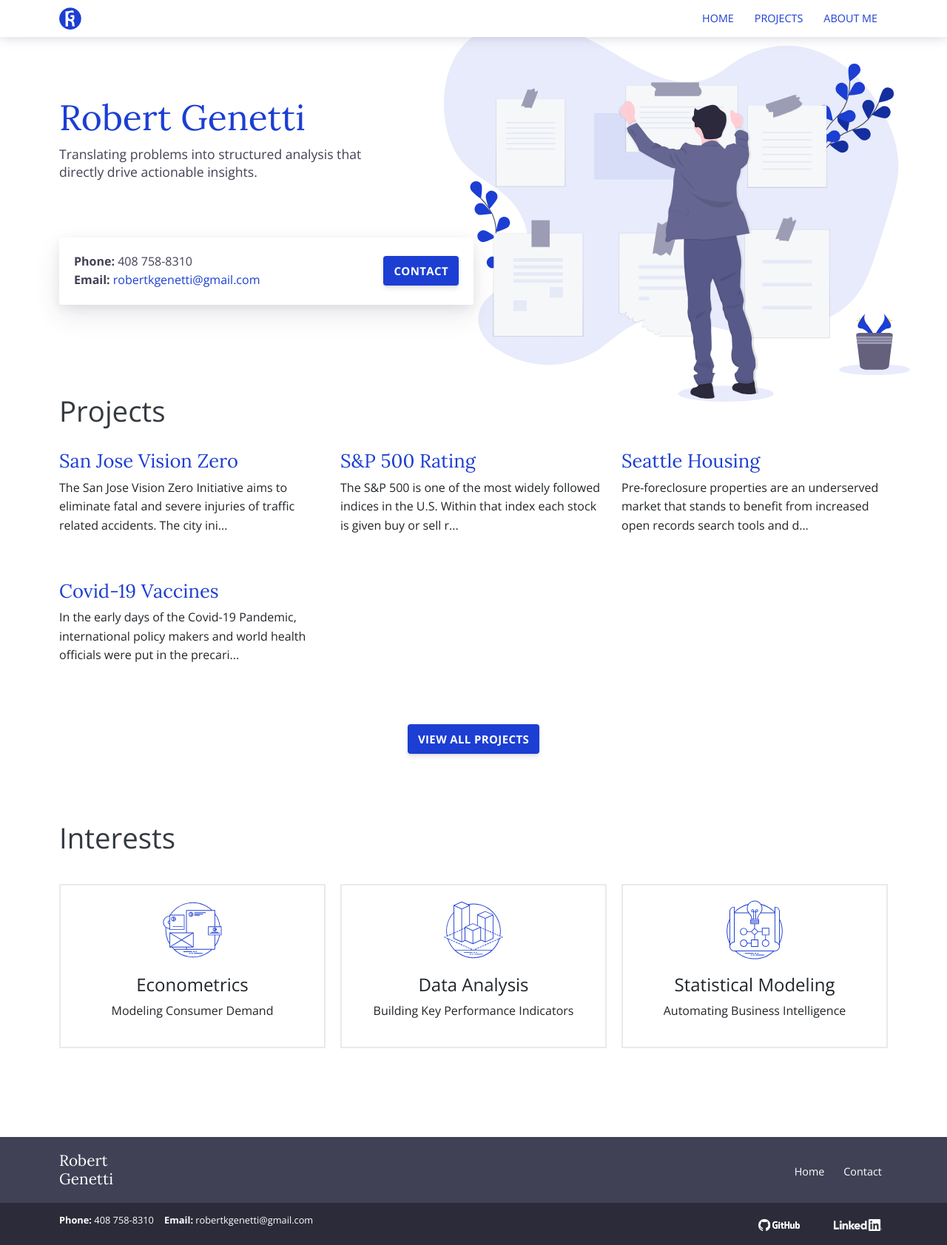
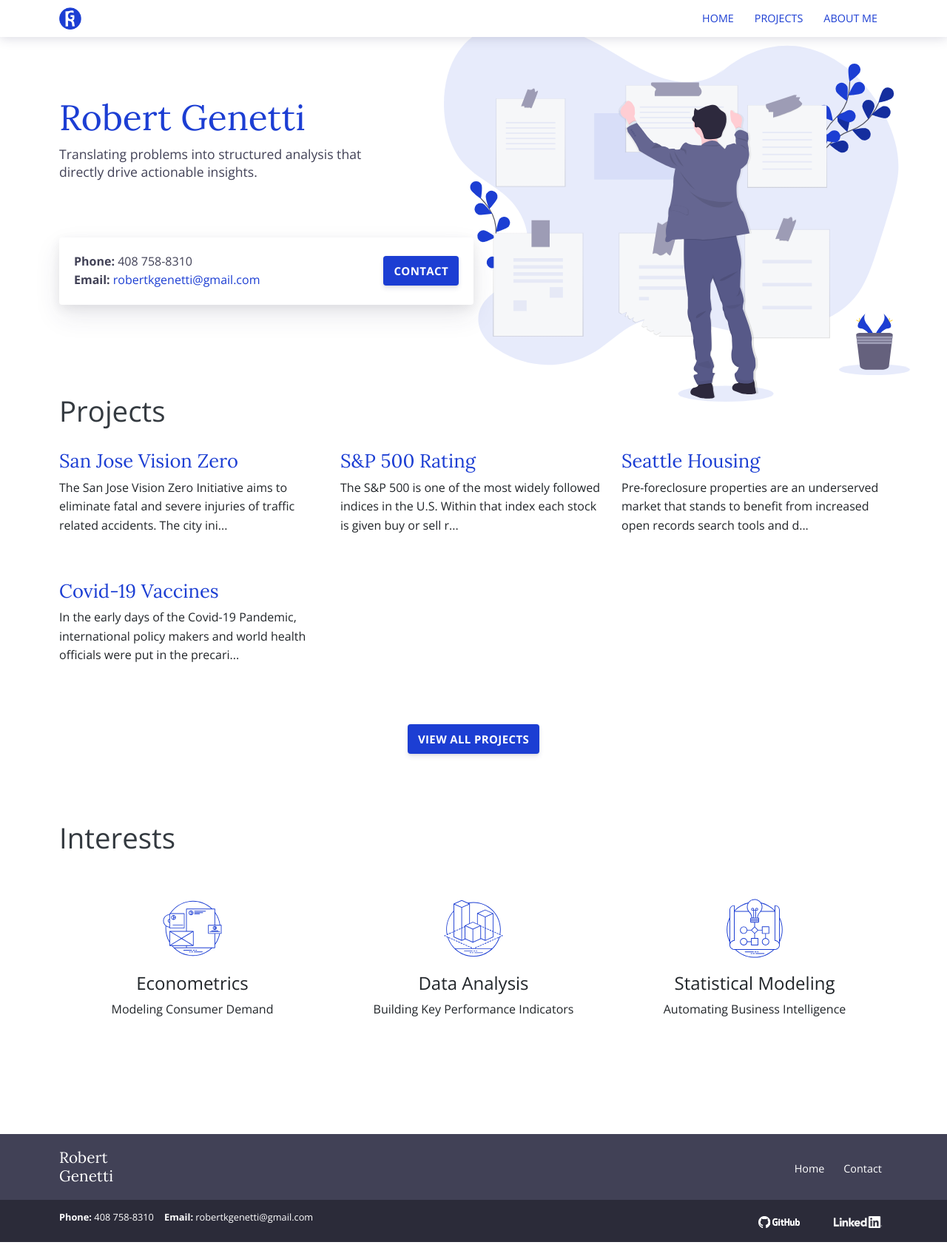
Before and after one commit to robertgenetti/robertgenetti.github.io, a Jekyll site: the page built from index.html, in a window 1280 px wide. Shown: the whole page at 74% size. Built offline with Jekyll 4.4.1, drawn with Linux system fonts in a browser that asks for light colours.

Commit message:
remove border in projects view

```diff
--- a/_sass/components/_feature.scss
+++ b/_sass/components/_feature.scss
@@ -1,6 +1,6 @@
 .feature {
   height: 100%;
-  border: 2px solid #eaeaea;
+  // border: 2px solid #eaeaea;
   padding: 20px;
   background-color: #ffffff;
   display: flex;
```
Also changed, not shown: 2 other files.
